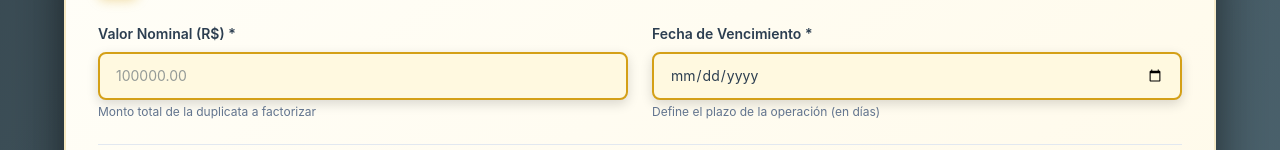
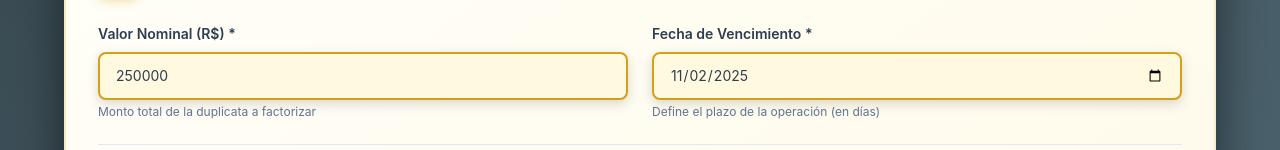
Before and after one commit to Heliazer/tasas_bancos_brasil, a React (Vite) app in the folder simulador-factoring/: page / in a window 1280 px wide. Shown: the part 357-507 px from the top of the page. Built offline with nearby package versions, Linux system fonts and the light colour scheme.

Commit message:
Pre seteado valor y fecha

```diff
--- a/simulador-factoring/src/presentation/components/SimulatorForm.tsx
+++ b/simulador-factoring/src/presentation/components/SimulatorForm.tsx
@@ -12,11 +12,19 @@ interface SimulatorFormProps {
 }
 
 export function SimulatorForm({ onSubmit, isLoading = false }: SimulatorFormProps) {
+  // Calcular fecha de vencimiento a 30 días desde hoy
+  const getDefaultDueDate = () => {
+    const today = new Date();
+    const dueDate = new Date(today);
+    dueDate.setDate(today.getDate() + 30);
+    return dueDate.toISOString().split('T')[0];
+  };
+
   const [formData, setFormData] = useState<SimulationInputDTO>({
     duplicataNumber: 'SIM-' + Date.now(),
     issueDate: new Date().toISOString().split('T')[0],
-    dueDate: '',
-    faceValue: 0,
+    dueDate: getDefaultDueDate(),
+    faceValue: 250000,
     debtorName: 'Simulación',
     debtorDocument: '',
     debtorCreditRating: CreditRating.A,
```
